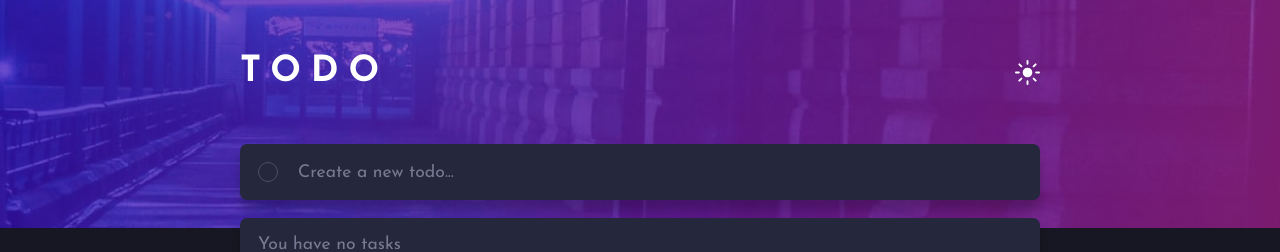
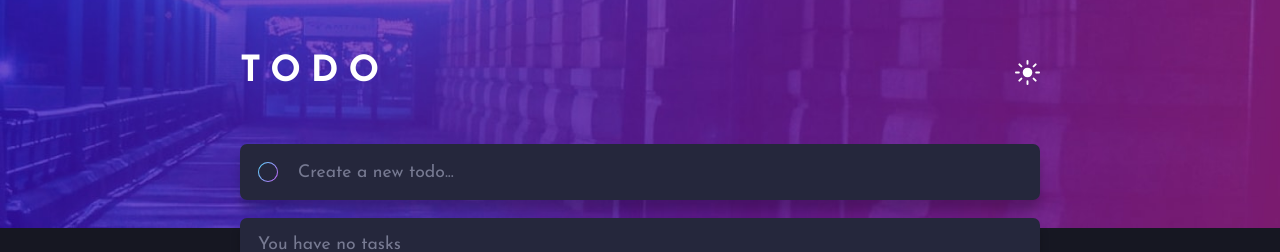
Before and after one commit to Adavagadon/todo-app-dnd, a React (Create React App) app: page / in a window 1280 px wide. In both pictures the pointer is over the input 268 px from the left and 172 px from the top of the page. Shown: the top 252 px of the page. Built offline with nearby package versions, Linux system fonts and the light colour scheme.

Commit message:
add last active states

```diff
--- a/src/css/index.css
+++ b/src/css/index.css
@@ -92,10 +92,50 @@ button:hover {
   height: 20px;
   background-color: transparent;
   border-radius: 100px;
+  position: relative;
+}
+
+.tasks__item input[type="checkbox"]::before {
+  content: "";
+  background: transparent;
+  position: absolute;
+  transform: translate(-50%, -50%);
+  top: 50%;
+  left: 50%;
+  z-index: 0;
+  transition: 0.2s;
+  width: calc(100% + 2px);
+  height: calc(100% + 2px);
+  border-radius: 100px;
 }
 
 .tasks__item input[type="checkbox"]:checked {
   background: center no-repeat url("../images/icon-check.svg"), linear-gradient(120deg, #57ddff, #c058f3);
+}
+
+.tasks__item input[type="checkbox"]:checked::before, .tasks__item input[type="checkbox"]:checked::after {
+  background: transparent !important;
+}
+
+.tasks__item input[type="checkbox"]:hover {
+  cursor: pointer;
+  border: none;
+}
+
+.tasks__item input[type="checkbox"]:hover::before {
+  background: linear-gradient(120deg, #57ddff, #c058f3);
+}
+
+.tasks__item input[type="checkbox"]:hover::after {
+  content: "";
+  position: absolute;
+  top: 50%;
+  left: 50%;
+  z-index: 1;
+  transform: translate(-50%, -50%);
+  width: 100%;
+  height: 100%;
+  border-radius: 100px;
 }
 
 .tasks__item input[type="text"] {
@@ -107,7 +147,7 @@ button:hover {
 
 .tasks__item input[type="text"]:focus {
   outline: none;
-  caret-color: lightgray;
+  caret-color: #3a7bfd;
 }
 
 .tasks__item p {
@@ -178,6 +218,10 @@ footer p {
   border: 1px solid #4d5066;
 }
 
+.dark .tasks__item input[type="checkbox"]:hover::after {
+  background-color: #25273c;
+}
+
 .dark .tasks__item p {
   color: #e4e5f1;
 }
@@ -200,6 +244,10 @@ footer p {
 
 .dark .tasks__filter-btn.active {
   color: #3a7bfd;
+}
+
+.dark .tasks__filter-btn:hover {
+  color: #cacde8;
 }
 
 .dark footer p {
@@ -235,6 +283,10 @@ footer p {
   border: 1px solid #9394a5;
 }
 
+.light .tasks__item input[type="checkbox"]:hover::after {
+  background-color: #fafafa;
+}
+
 .light .tasks__item p {
   color: #484b6a;
 }
@@ -259,6 +311,10 @@ footer p {
   color: #3a7bfd;
 }
 
+.light .tasks__filter-btn:hover {
+  color: #484b6a;
+}
+
 .light footer p {
   color: #9394a5;
 }
--- a/src/scss/index.scss
+++ b/src/scss/index.scss
@@ -93,9 +93,49 @@ button:hover {
       background-color: transparent;
       //margin: 0.5em 0.75em;
       border-radius: 100px;
+      position: relative;
+
+      &::before {
+        content: "";
+        background: transparent;
+        position: absolute;
+        transform: translate(-50%, -50%);
+        top: 50%;
+        left: 50%;
+        z-index: 0;
+        transition: 0.2s;
+        width: calc(100% + 2px);
+        height: calc(100% + 2px);
+        border-radius: 100px;
+      }
 
       &:checked {
         background: center no-repeat url("../images/icon-check.svg"), $checkbg;
+
+        &::before,
+        &::after {
+          background: transparent !important;
+        }
+      }
+      &:hover {
+        cursor: pointer;
+        border: none;
+
+        &::before {
+          background: $checkbg;
+        }
+
+        &::after {
+          content: "";
+          position: absolute;
+          top: 50%;
+          left: 50%;
+          z-index: 1;
+          transform: translate(-50%, -50%);
+          width: 100%;
+          height: 100%;
+          border-radius: 100px;
+        }
       }
     }
 
@@ -107,7 +147,7 @@ button:hover {
 
       &:focus {
         outline: none;
-        caret-color: lightgray;
+        caret-color: $brightblue;
       }
     }
 
@@ -183,6 +223,10 @@ footer {
 
     input[type="checkbox"] {
       border: 1px solid $very-dark-grayish-blue;
+
+      &:hover::after {
+        background-color: $very-dark-desaturated-blue;
+      }
     }
 
     p {
@@ -206,6 +250,9 @@ footer {
     color: $dark-grayish-blue;
     &.active {
       color: $brightblue;
+    }
+    &:hover {
+      color: $light-grayish-blue;
     }
   }
 
@@ -242,6 +289,10 @@ footer {
 
     input[type="checkbox"] {
       border: 1px solid $dark-grayish-blue-2;
+
+      &:hover::after {
+        background-color: $very-light-gray;
+      }
     }
 
     p {
@@ -265,6 +316,9 @@ footer {
     color: $dark-grayish-blue-2;
     &.active {
       color: $brightblue;
+    }
+    &:hover {
+      color: $very-dark-grayish-blue-3;
     }
   }
 
```
Also changed, not shown: 1 other file (tests, documents, lock files or other folders).
